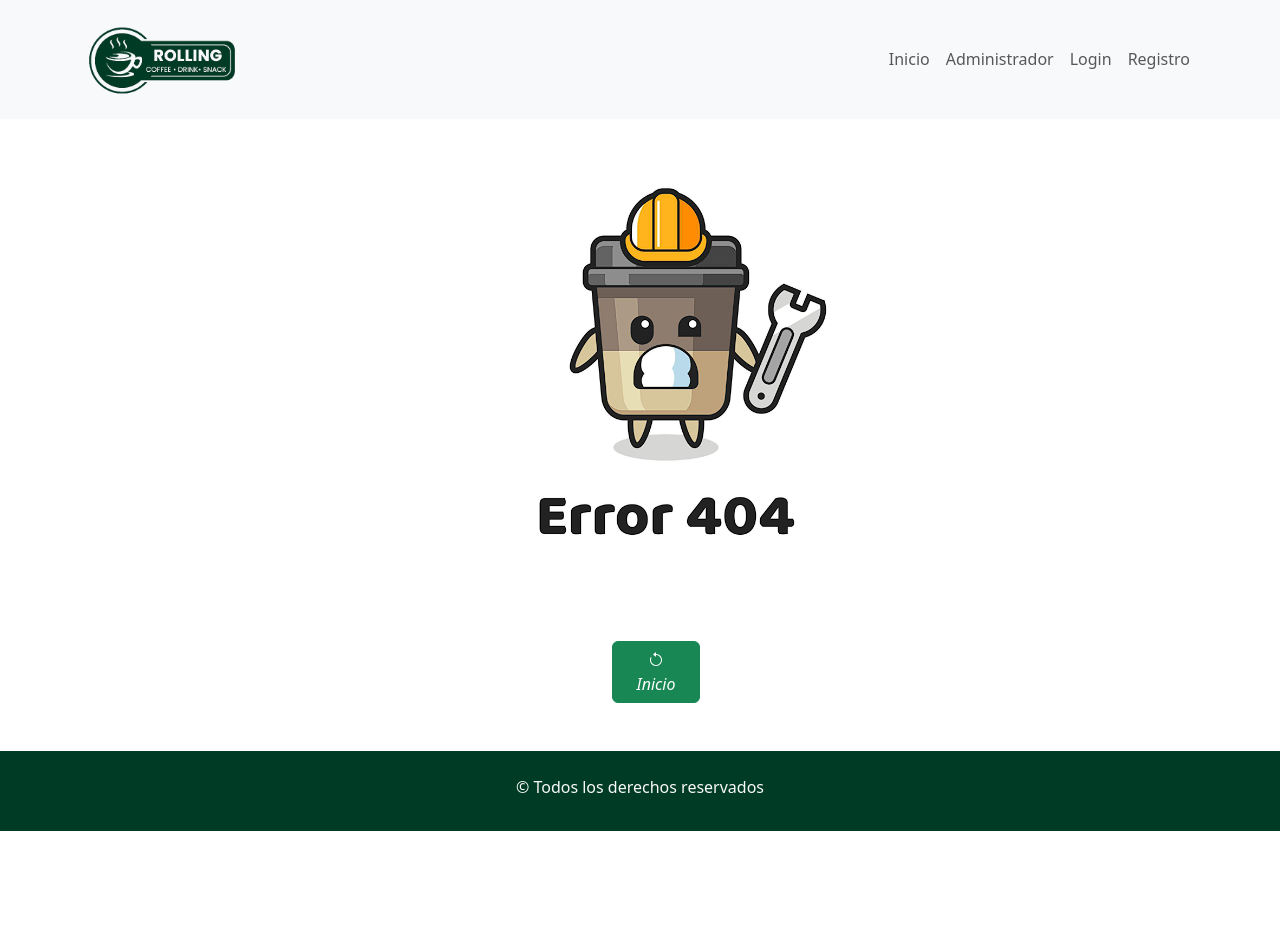
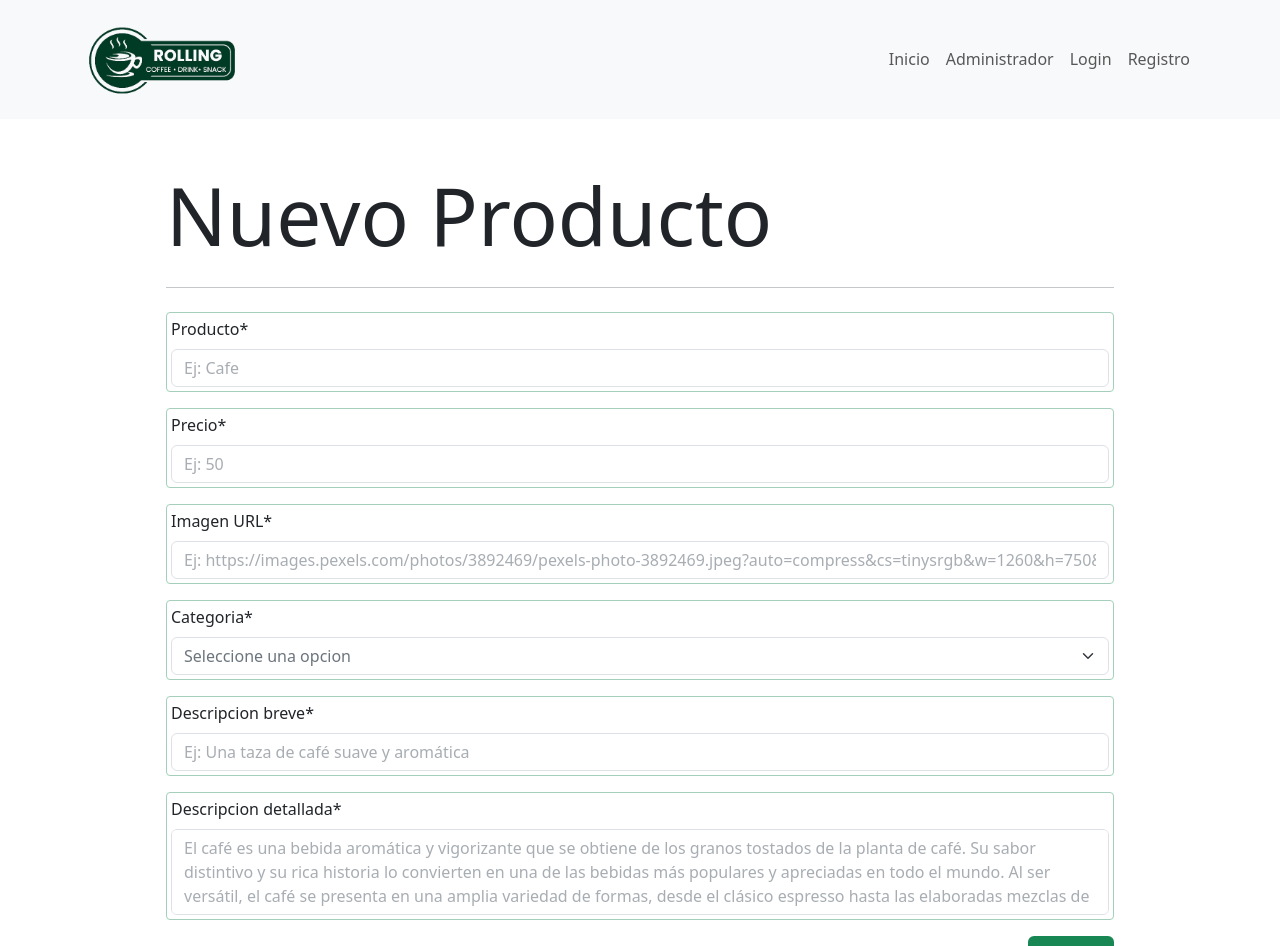
Before and after one commit to penguinEm/RollingCoffeC76i, a React (Vite) app: page /crear in a window 1280 px wide. Shown: the top 946 px of the page. Before the commit the page ends 831 px from the top, so only its background shows below. Built offline with nearby package versions, Linux system fonts and the light colour scheme; no server answers.

Commit message:
Se completaron las validaciones con la libreria react-hook-form del componente FormularioCrear

```diff
--- a/src/App.jsx
+++ b/src/App.jsx
@@ -20,7 +20,7 @@ function App() {
         ></Route>
         <Route
           exact
-          path="/administrador/crear"
+          path="/crear"
           element={<FormularioCrear></FormularioCrear>}
         ></Route>
         <Route
--- a/src/components/pages/Administrador.jsx
+++ b/src/components/pages/Administrador.jsx
@@ -28,7 +28,7 @@ const Administrador = () => {
       <section className="d-flex align-items-center accordion-collapsemt-5 border-bottom pb-3">
         <h1 className="display-4 ">Productos Disponibles</h1>
         <div className="ms-auto">
-          <Link className="btn btn-primary" to="/administrador/crear">
+          <Link className="btn btn-primary" to="/crear">
             <i className="bi bi-file-earmark-plus-fill"></i>
           </Link>
         </div>
--- a/src/components/pages/producto/FormularioCrear.jsx
+++ b/src/components/pages/producto/FormularioCrear.jsx
@@ -32,24 +32,24 @@ const AdministradorCrear = () => {
           <Form.Control
             type="text"
             placeholder="Ej: Cafe"
-            /* minLength={2}
-            maxLength={50} */
             className="color-inputs"
-            {
-              ...register("nombreProducto", {
-                required: "El nombre del producto es obligatorio",
-                minLength:{
-                  value: 2,
-                  message: "Debe ingresar como mínimo 2 caracteres para el nombre del producto"
-                },
-                maxLength: {
-                  value:50,
-                  message: "Debe ingrsar como máximo 50 caracteres para el nombre del producto"
-                }
-              })
-            }
+            {...register("nombreProducto", {
+              required: "El nombre del producto es obligatorio",
+              minLength: {
+                value: 2,
+                message:
+                  "Debe ingresar como mínimo 2 caracteres para el nombre del producto",
+              },
+              maxLength: {
+                value: 50,
+                message:
+                  "Debe ingrsar como máximo 50 caracteres para el nombre del producto",
+              },
+            })}
           />
-          <Form.Text className="text-danger">{errors.nombreProducto?.message}</Form.Text>
+          <Form.Text className="text-danger">
+            {errors.nombreProducto?.message}
+          </Form.Text>
         </Form.Group>
         <Form.Group
           className="mb-3 border border-1 p-1 border-success-subtle rounded-1"
@@ -59,11 +59,22 @@ const AdministradorCrear = () => {
           <Form.Control
             type="number"
             placeholder="Ej: 50"
-            /* required
-            min={10}
-            max={10000} */
             className="color-inputs"
+            {...register("precio", {
+              required: "El precio del producto es obligatorio",
+              min: {
+                value: 10,
+                message: "El monto del producto debe ser mayor a 10 pesos",
+              },
+              max: {
+                value: 999999,
+                message: "El monto del producto debe ser menor a 999.999 pesos",
+              },
+            })}
           />
+          <Form.Text className="text-danger">
+            {errors.precio?.message}
+          </Form.Text>
         </Form.Group>
 
         <Form.Group
@@ -74,9 +85,15 @@ const AdministradorCrear = () => {
           <Form.Control
             type="text"
             placeholder="Ej: https://images.pexels.com/photos/3892469/pexels-photo-3892469.jpeg?auto=compress&cs=tinysrgb&w=1260&h=750&dpr=1"
-            /* required */
             className="color-inputs"
+            {...register("imagen", {
+              required:
+                "El campo para ingresar la URL de la imagen es obligatorio",
+            })}
           />
+          <Form.Text className="text-danger">
+            {errors.imagen?.message}
+          </Form.Text>
         </Form.Group>
 
         <Form.Group
@@ -88,12 +105,18 @@ const AdministradorCrear = () => {
             aria-label="select"
             /* required */
             className="color-inputs text-secondary"
+            {...register("categoria", {
+              required: "Seleccionar la categoria del producto es obligatorio",
+            })}
           >
             <option value={""}>Seleccione una opcion</option>
             <option value={"Panaderia"}>Panaderia</option>
             <option value={"Cafeteria"}>Cafeteria</option>
             <option value={"Reposteria"}>Reposteria</option>
           </Form.Select>
+          <Form.Text className="text-danger">
+            {errors.categoria?.message}
+          </Form.Text>
         </Form.Group>
 
         <Form.Group
@@ -104,27 +127,49 @@ const AdministradorCrear = () => {
           <Form.Control
             type="text"
             placeholder="Ej: Una taza de café suave y aromática"
-            /* required
-            minLength={4}
-            maxLength={250} */
             className="color-inputs"
+            {...register("descripcionBreve", {
+              required: "La descripcion breve del producto es obligartoria",
+              minLength: {
+                value: 4,
+                message: "Debe ingresar como mínimo 4 caracteres",
+              },
+              maxLength: {
+                value: 250,
+                message: "Debe ingresar como máximo 250 caracteres",
+              },
+            })}
           />
+          <Form.Text className="text-danger">
+            {errors.descripcionBreve?.message}
+          </Form.Text>
         </Form.Group>
 
         <Form.Group
           className="mb-3 border border-1 p-1 border-success-subtle rounded-1"
           controlId="descripcionAmplia"
         >
-          <Form.Label>Descripcion Amplia*</Form.Label>
+          <Form.Label>Descripcion detallada*</Form.Label>
           <Form.Control
             as="textarea"
             rows={3}
             placeholder="El café es una bebida aromática y vigorizante que se obtiene de los granos tostados de la planta de café. Su sabor distintivo y su rica historia lo convierten en una de las bebidas más populares y apreciadas en todo el mundo. Al ser versátil, el café se presenta en una amplia variedad de formas, desde el clásico espresso hasta las elaboradas mezclas de cafés gourmet."
-            /* minLength={10}
-            maxLength={10000}
-            required */
             className="formularioTextArea color-inputs"
+            {...register("descripcion", {
+              required: "La descripcion detallada del producto es obligartoria",
+              minLength: {
+                value: 10,
+                message: "Debe ingresar como mínimo 10 caracteres",
+              },
+              maxLength: {
+                value: 10000,
+                message: "Debe ingresar como máximo 10.000 caracteres",
+              },
+            })}
           />
+          <Form.Text className="text-danger">
+            {errors.descripcion?.message}
+          </Form.Text>
         </Form.Group>
         <div className="text-end">
           <Button type="submit" variant="success" className="border-0">
```
